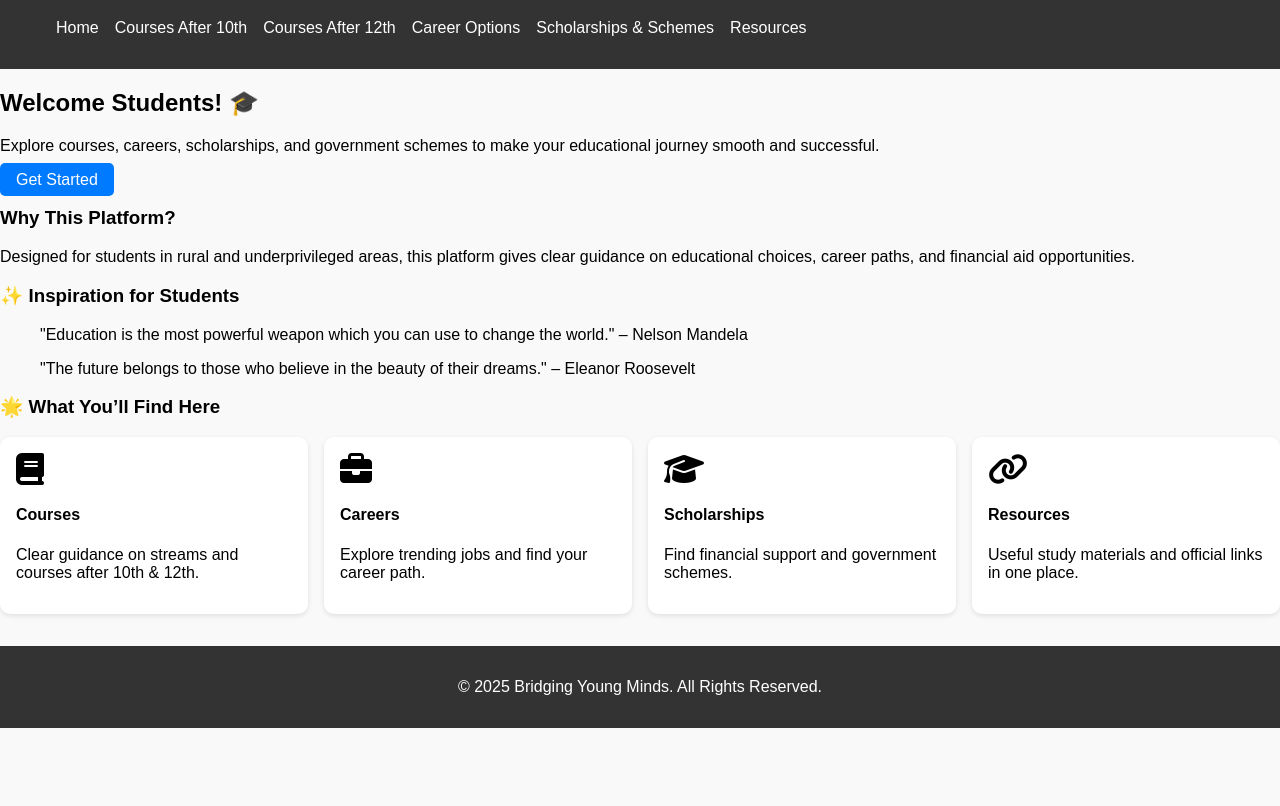
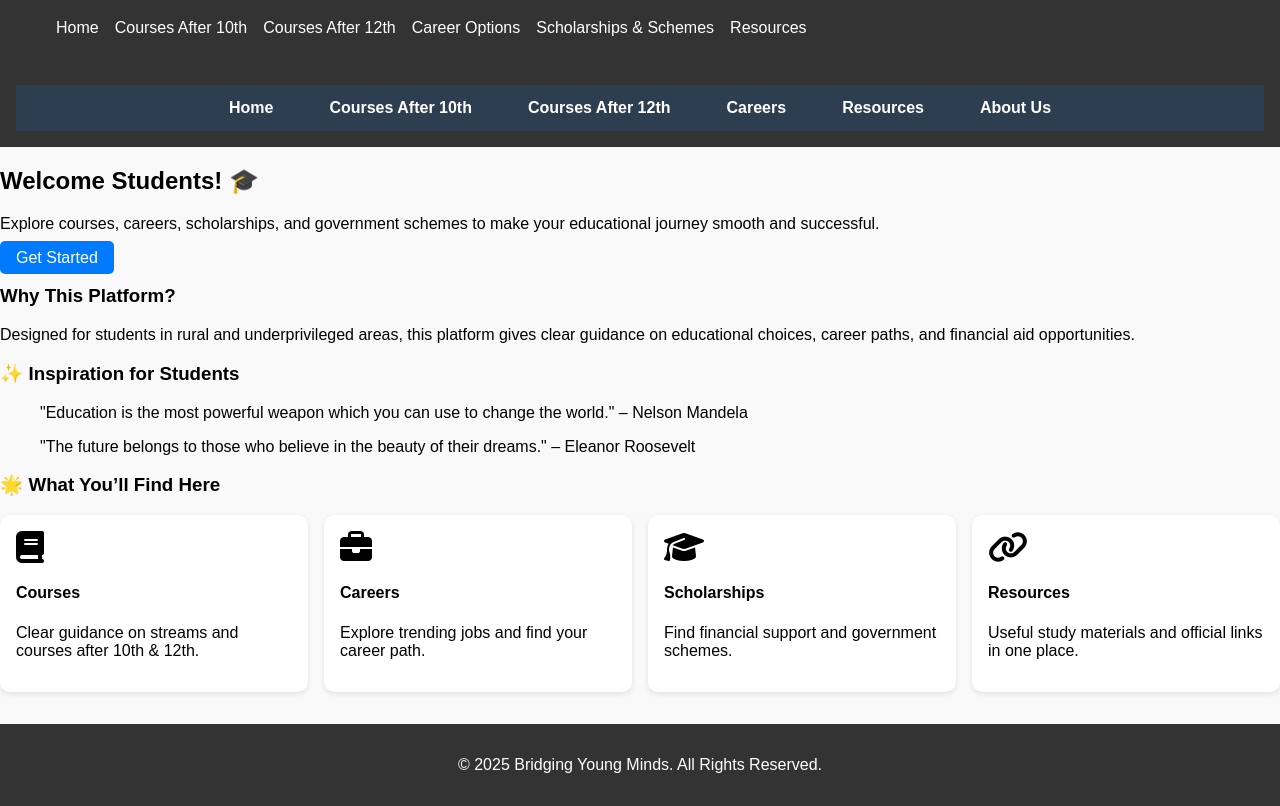
Before and after one commit to aswintechnology-max/service-learning, a plain HTML site: page index.html in a window 1280 px wide. Shown: the part 77-883 px from the top of the page. Before the commit the page ends 805 px from the top, so only its background shows below. Drawn offline with nearby package versions, Linux system fonts and the light colour scheme.

Commit message:
Update index.html

```diff
--- a/index.html
+++ b/index.html
@@ -22,6 +22,18 @@
       </ul>
     </nav>
   </header>
+  <header>
+  <nav>
+    <ul class="navbar">
+      <li><a href="index.html">Home</a></li>
+      <li><a href="After-10th.html">Courses After 10th</a></li>
+      <li><a href="After-12th.html">Courses After 12th</a></li>
+      <li><a href="Careers.html">Careers</a></li>
+      <li><a href="Resources.html">Resources</a></li>
+      <li><a href="About us.html">About Us</a></li>
+    </ul>
+  </nav>
+</header>
 
   <main>
     <section class="hero animate__animated animate__fadeInUp">
```
